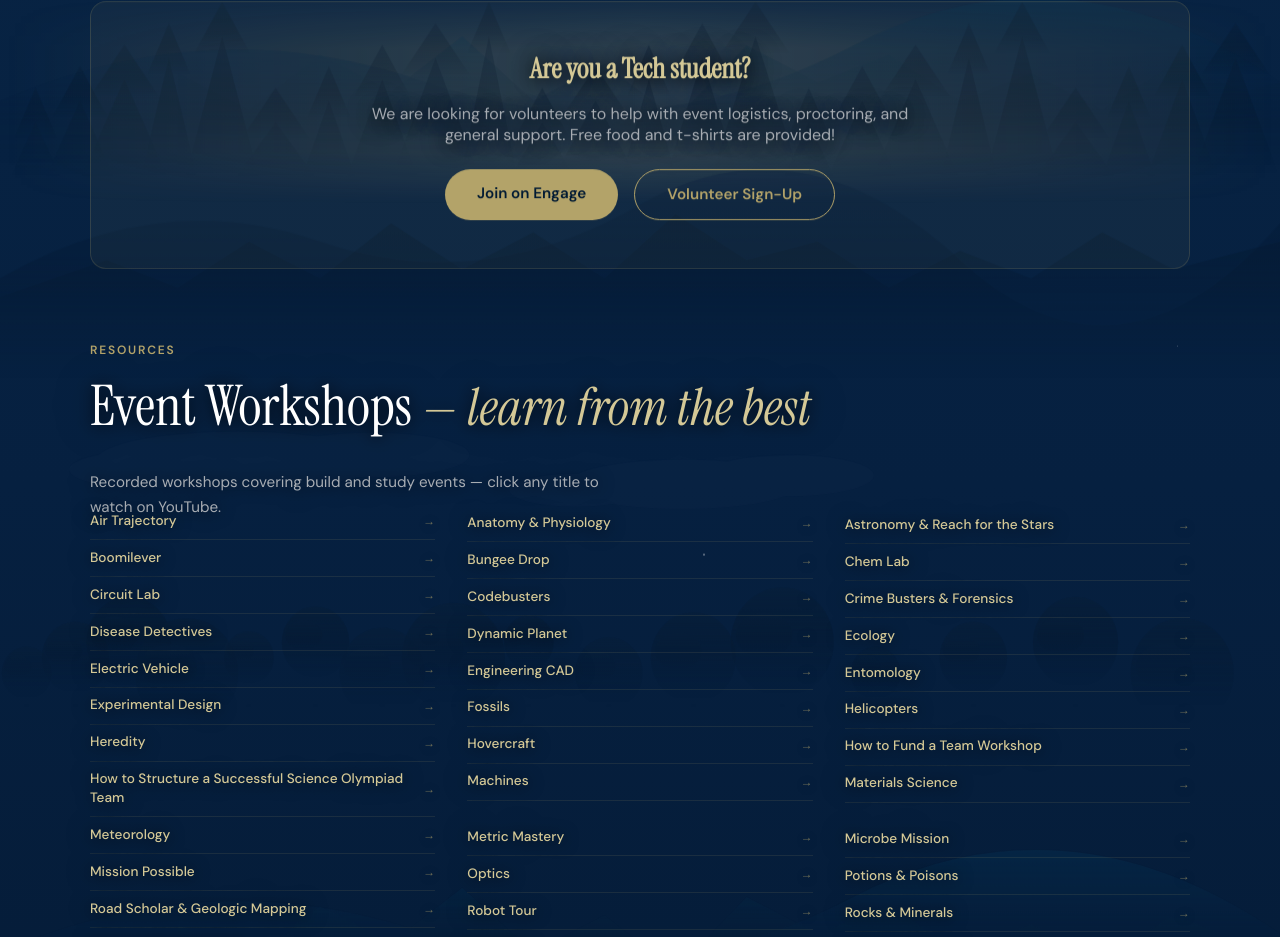
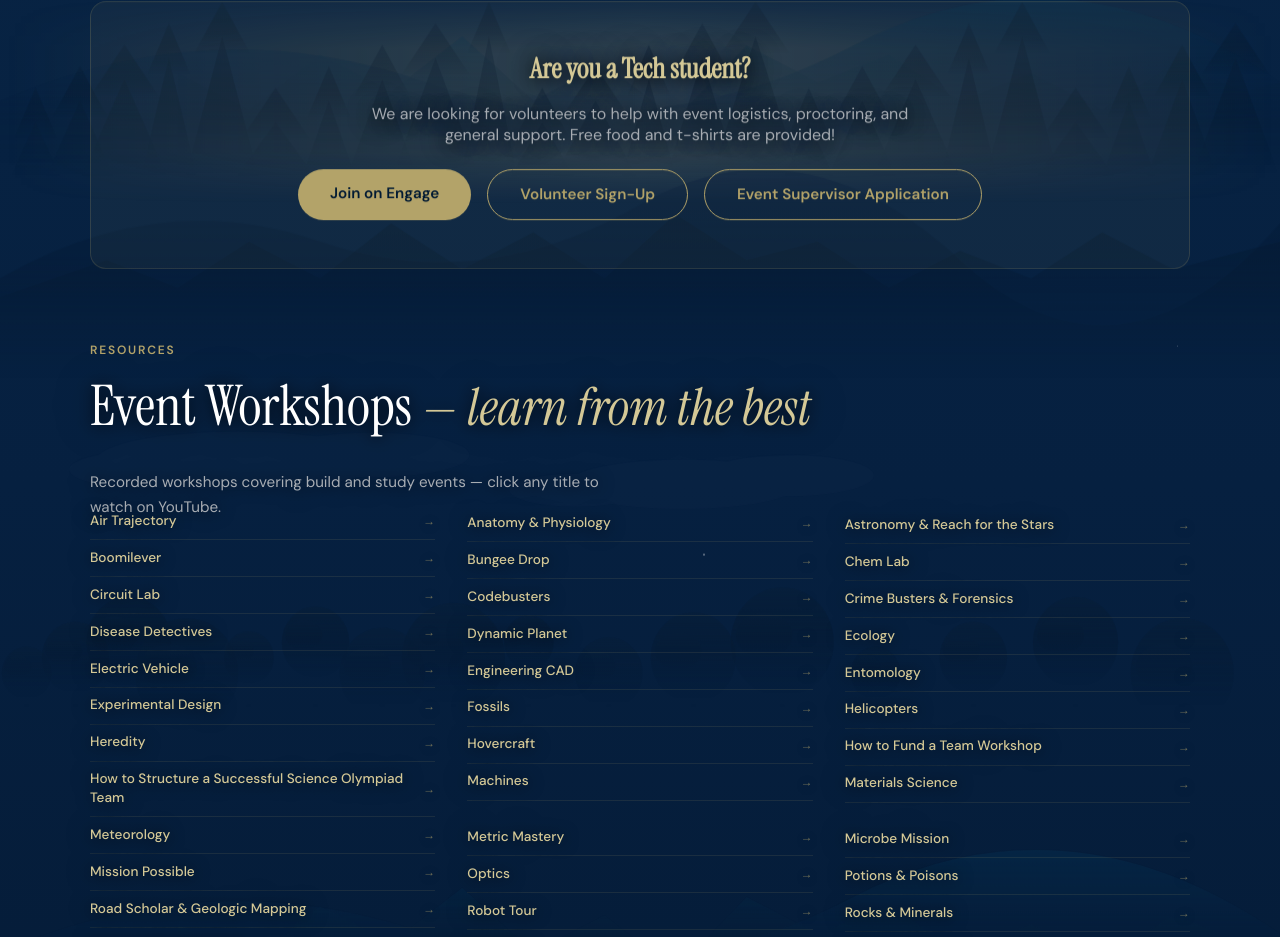
Before and after one commit to anvita-kallam/sciolygt, a React (Vite) app: page / in a window 1280 px wide. Shown: the part 4354-5291 px from the top of the page. Built offline with nearby package versions, Linux system fonts and the light colour scheme.

Commit message:
Add YJI 2027 Event Supervisor application link.

```diff
--- a/src/components/Join/Join.tsx
+++ b/src/components/Join/Join.tsx
@@ -37,12 +37,20 @@ const Join = () => (
               Join on Engage
             </a>
             <a
-              href="https://docs.google.com/forms/d/e/1FAIpQLSekFTVWk0ZQ-mK0fVWTKB21nae7Nm60SFrXWxuVJWlGmNUWpA/viewform"
+              href={GET_INVOLVED.volunteerUrl}
               target="_blank"
               rel="noopener noreferrer"
               className="join-btn secondary"
             >
               Volunteer Sign-Up
+            </a>
+            <a
+              href={GET_INVOLVED.eventSupervisorUrl}
+              target="_blank"
+              rel="noopener noreferrer"
+              className="join-btn secondary"
+            >
+              Event Supervisor Application
             </a>
           </div>
         </div>
--- a/src/data/content.ts
+++ b/src/data/content.ts
@@ -114,6 +114,9 @@ export const PAST_TOURNAMENTS: {
 
 export const GET_INVOLVED = {
   engageUrl: "https://gatech.campuslabs.com/engage/",
+  volunteerUrl:
+    "https://docs.google.com/forms/d/e/1FAIpQLSekFTVWk0ZQ-mK0fVWTKB21nae7Nm60SFrXWxuVJWlGmNUWpA/viewform",
+  eventSupervisorUrl: "https://forms.gle/mN4FfyZfoBiUcA3h9",
   steps: [
     { step: "01", title: "Visit Engage", description: "Go to gatech.campuslabs.com/engage/ and log in with your Georgia Tech email." },
     { step: "02", title: "Join the organization", description: "Search for Science Olympiad and click Join to become a member." },
```
